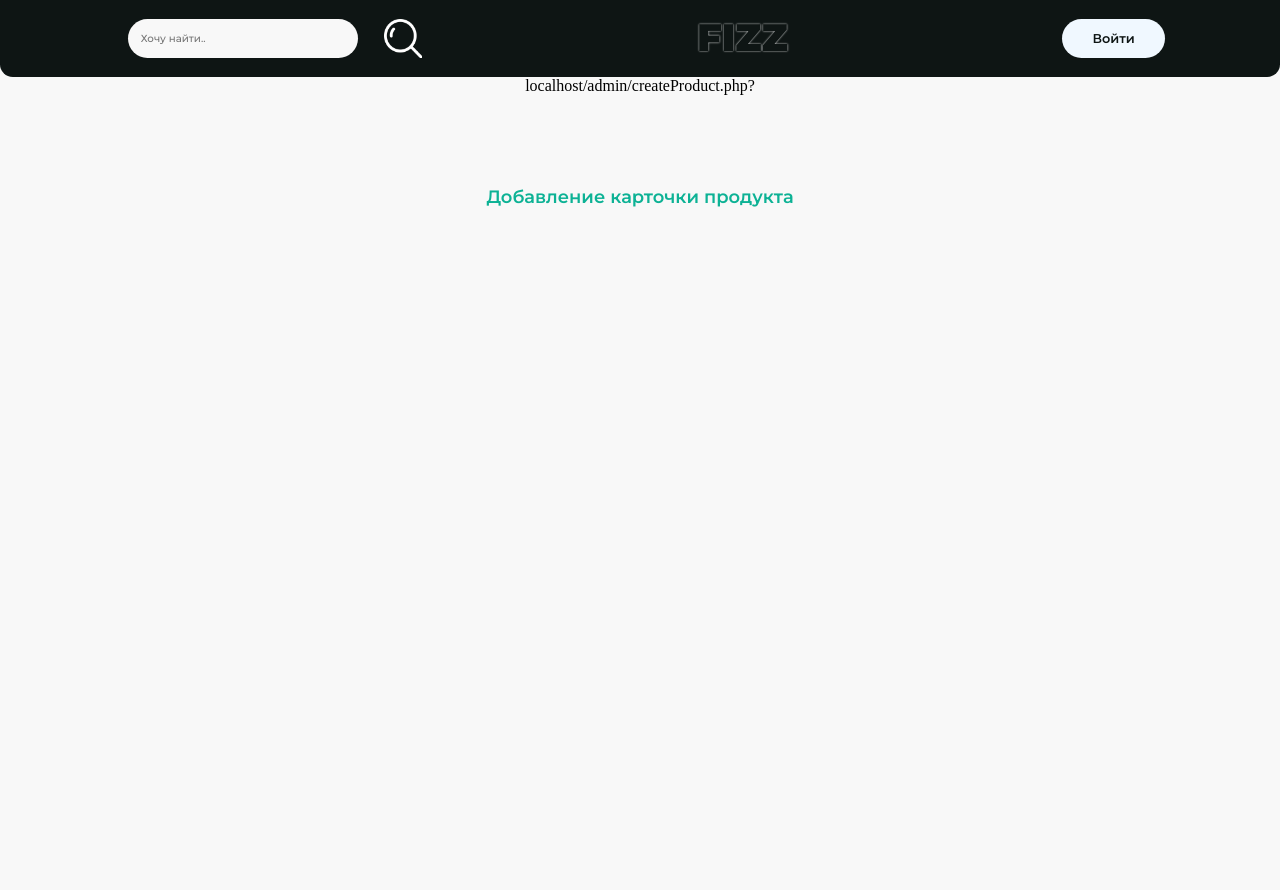
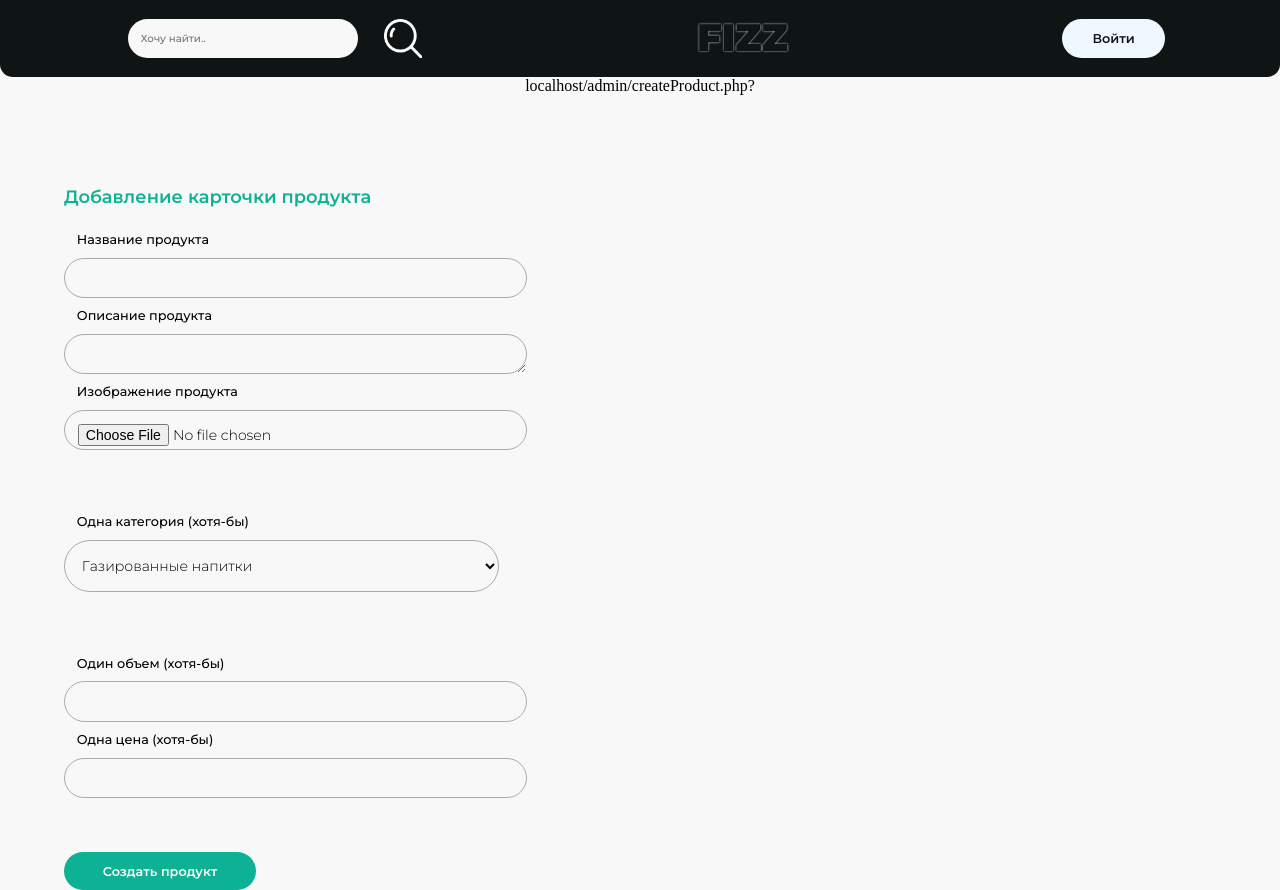
Before and after one commit to trapbed/BarShik, a PHP site: page /admin/createProduct.php in a window 1280 px wide. Before the commit the page ends 207 px from the top, so only its background shows below. Run offline with PHP 8.4, Linux system fonts and the light colour scheme; data comes from the database, SQL or seed files in the repository.

Commit message:
продукты (объем, категории, создание), объемы и категории

```diff
--- a/admin/createProduct.php
+++ b/admin/createProduct.php
@@ -4,3 +4,36 @@
 ?>
 
 <div class='titleCreate'>Добавление карточки продукта</div>
+
+<form action='createProduct-db.php' method='post' id='formCreateProd'>
+    <label class='labelCP' for='name'>Название продукта</label>
+    <!-- pattern= '[А-Я]{1}[а-яЁё]{1,18}' -->
+        <input class='inputCP' type='text' name='name' required  >
+    <label class='labelCP' for='desc'>Описание продукта</label>
+        <textarea class='inputCP' name="desc" id="" cols="30" rows="10"  required></textarea>
+    <label class='labelCP' for='image' id='image'>Изображение продукта</label>
+        <input class='inputCP' type='file' name='image' id='image'  required accept = 'image/png'>
+    <br>
+    <br>
+    <br>
+    <label class='labelCP' for='cat'>Одна категория (хотя-бы)</label>
+        <select class='inputCP' name="cat" id="selectCatProd"  required>
+            <?php
+                $categories = mysqli_fetch_all(mysqli_query($con, "SELECT id_category, name_category FROM categories"));
+                foreach($categories as $category){
+                    echo "<option value='".$category[0]."'>".$category[1]."</option>";
+                }
+            ?>
+        </select>
+    <br>
+    <br>
+    <br>
+    <label class='labelCP' for='vol'>Один объем (хотя-бы)</label>
+        <input class='inputCP' type='text' name='vol'  required pattern='[0-9]{1,3}.[0-9]{}'>
+    <label class='labelCP' for='price'>Одна цена (хотя-бы)</label>
+        <input class='inputCP' type='text' name='price'  required>
+    <br>
+    <br>
+    <br>
+    <input id='submitCreateProd' type="submit" value="Создать продукт">
+</form>
--- a/admin/header.php
+++ b/admin/header.php
@@ -38,7 +38,7 @@
                         echo "
                         <a class='adminNav' href='index.php?page=orders'>Заказы</a>
                         <a class='adminNav' href='index.php?page=categories'>Категории</a>
-                        <a class='adminNav' href='index.php?page=products'>Продукты</a>
+                        <a class='adminNav' href='index.php?page=products&prods=products'>Продукты</a>
                         <a href='/account.php' id='userEmailNav'>".$userInfo['email_user']."</a>
                         <a href='../exitFromAcc.php' id='logOut' >Выйти</a>";
                     }
--- a/css/style.css
+++ b/css/style.css
@@ -1357,7 +1357,7 @@ nav{
 
 /* CREATE PAGE */
 .titleCreate{
-    /* width: 80vmax; */
+    width: 90vmax;
     font-family: monserratSB;
     font-size: 1.4vmax;
     line-height: 280%;
@@ -1393,6 +1393,79 @@ nav{
     border: transparent;
 }
 
+
+/* CREATE PRODUCT */
+#formCreateProd{
+    width: 90vmax;
+}
+.labelCP{
+    font-family: monserratM;
+    font-size: 1vmax;
+    line-height: 280%;
+    padding-left: 1vmax;
+}
+.inputCP{
+    display: flex;
+    border-radius: 3vmax;
+    border: 0.1vmax solid #AAAAAA;
+    background-color: transparent;
+    font-family: monserratL;
+    font-size: 1.1vmax;
+    align-items: center;
+    width: 34vmax;
+    padding: 1vmax;
+    height: 1vmax;
+    outline: none;
+}
+#selectCatProd{
+    height: 4vmax;
+}
+#submitCreateProd{
+    width: 15vmax;
+    height: 3vmax;
+    background-color: #0DB295;
+    color: #F8F8F8;
+    font-family: monserratSB;
+    font-size: 1vmax;
+    border-radius: 3vmax;
+    border: transparent;
+}
+
+
+/* ADD CAT */
+#alreadyHasCat{
+    display: flex;
+    flex-direction: column;
+    gap: 1vmax;
+    width: 90vmax;
+    height: auto;
+    border-left: 0.2vmax solid #0DB295;
+    padding-left: 1vmax;
+}
+#alreadyHasCat>h3{
+    font-family: monserratM;
+    color: #0DB295;
+    font-size: 1vmax;
+}
+.alCat{
+    font-family: monserratM;
+    font-size: 0.8vmax;
+}
+#allBlocksAddCat{
+    display: flex;
+    flex-direction: column;
+}
+.catsProds{
+    color: #0E1514;
+    font-family: monserratM;
+    font-size: 0.8vmax;
+}
+.addCatProd{
+    text-decoration: transparent;
+    color: #0DB295;
+    font-family: monserratM;
+    font-size: 0.8vmax;
+}
 @font-face {
     font-family: 'monserratB';
     src: url(../fonts/Montserrat-Black.ttf);
--- a/oneProduct.php
+++ b/oneProduct.php
@@ -1,6 +1,6 @@
 <?php
 if(isset($_GET['id']) && $_GET['id'] != ' '){
-    $products = "SELECT DISTINCT name_product, desc_product, name_category, image_product, products.id_product FROM `products` JOIN categories_of_products ON categories_of_products.id_product=products.id_product JOIN categories ON categories.id_category=products.id_category_prod WHERE products.id_product =".$_GET['id'];
+    $products = "SELECT DISTINCT name_product, desc_product, name_category, image_product, products.id_product FROM `products` JOIN categories_of_products ON categories_of_products.id_product=products.id_product JOIN categories ON categories.id_category=categories_of_products.id_category WHERE products.id_product =".$_GET['id'];
     $queryProd = mysqli_fetch_array(mysqli_query($con, $products));
 
     echo "<div id='backModal'></div>
```
Also changed, not shown: admin/addCatForProd.php (added, +42 -0 lines), admin/addCatProd-db.php (added, +25 -0 lines), admin/createProdCV-db.php (added, +17 -0 lines), admin/createProduct-db.php (added, +54 -0 lines), admin/deleteCatProd.php (added, +11 -0 lines), admin/index.php (+26 -5 lines), admin/preDeleteCatProd.php (added, +22 -0 lines), catalog.php (+5 -4 lines), images/delete.png (added), images/products/none.png (added), images/update.png (added).
